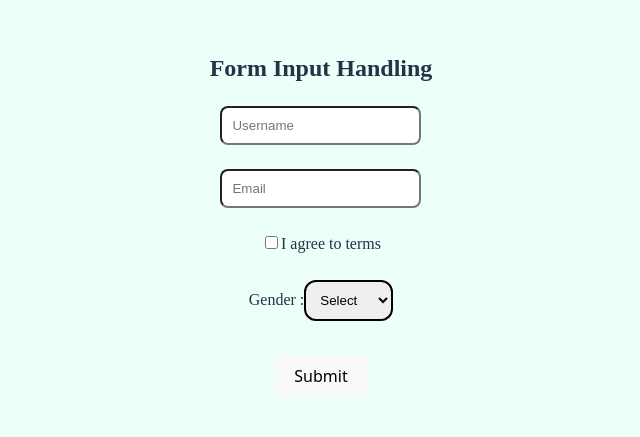
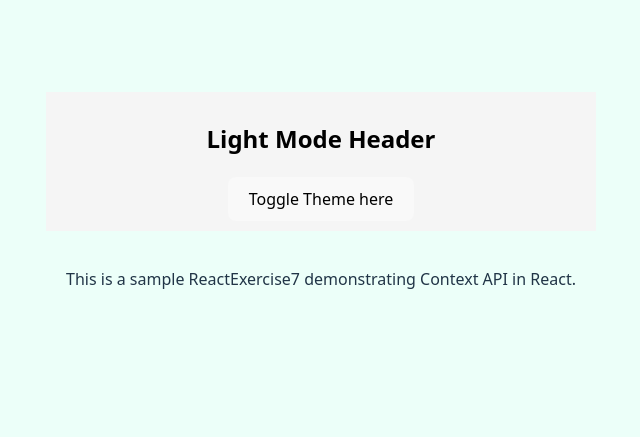
Before and after one commit to kuldeeepkumar/Training, a React (Vite) app: page / in a window 1280 px wide. Shown: the part 191-628 px from the top of the page, without its empty margins (319-959 px from the left). Built offline with nearby package versions, Linux system fonts and the light colour scheme.

Commit message:
React Exercise 6 and 7 is  Done

```diff
--- a/src/App.jsx
+++ b/src/App.jsx
@@ -13,6 +13,8 @@ import ReactExercise2 from "./reactExercises/exercise2/ReactExercise2";
 import ReactExercise3 from "./reactExercises/exercise3/ReactExercise3";
 import ReactExercise4 from "./reactExercises/exercise4/ReactExercise4";
 import ReactExercise5 from "./reactExercises/exercise5/ReactExercise5";
+import ReactExercise6 from "./reactExercises/exercise6/ReactExercise6";
+import ReactExercise7 from "./reactExercises/exercise7/ReactExercise7";
 
 
 function App() {
@@ -38,7 +40,9 @@ function App() {
     {/* <ReactExercise2/> */}
     {/* <ReactExercise3/> */}
     {/* <ReactExercise4/> */}
-    <ReactExercise5/>
+    {/* <ReactExercise5/> */}
+    {/* <ReactExercise6/> */}
+    <ReactExercise7/>
     </>
   );
 }
--- /dev/null
+++ b/src/reactExercises/exercise6/MountExample.jsx
@@ -0,0 +1,22 @@
+import React, { useEffect } from "react";
+
+const MountExample = () => {
+  // This useEffect runs only once when the component mounts
+  useEffect(() => {
+    console.log("Component mounted");
+
+    // Optional cleanup (used during unmounting)
+    return () => {
+      console.log("Cleanup on unmount");
+    };
+  }, []); // empty dependency array ensures it runs only once after first render
+
+  return (
+    <div>
+      <h2>Mounting Example</h2>
+      <p>This component logs to console when it mounts and unmounts.</p>
+    </div>
+  );
+}
+
+export default MountExample;
--- /dev/null
+++ b/src/reactExercises/exercise6/ReactExercise6.jsx
@@ -0,0 +1,27 @@
+import React, { useState } from "react";
+
+import MountExample from "./MountExample";
+import UnmountExample from "./UnmountExample";
+import UpdateExample from "./UpdateExample";
+
+const ReactExercise6 = () => {
+  const [show, setShow] = useState(false);
+
+  return (
+    <div>
+      <button onClick={() => setShow(!show)}>
+        {show ? "Hide Component" : "Show Component"}
+      </button>
+
+      {show && (
+        <div>
+          {/* <MountExample /> */}
+          {/* <UnmountExample /> */}
+          <UpdateExample />
+        </div>
+      )}
+    </div>
+  );
+};
+
+export default ReactExercise6;
--- /dev/null
+++ b/src/reactExercises/exercise6/UnmountExample.jsx
@@ -0,0 +1,25 @@
+import React, { useEffect } from "react";
+
+const UnmountExample = () => {
+  // Simulate a side effect like a timer or subscription
+  useEffect(() => {
+    const intervalId = setInterval(() => {
+      console.log("Timer running...");
+    }, 1000);
+
+    // Cleanup function to stop the timer when the component unmounts
+    return () => {
+      clearInterval(intervalId);
+      console.log("Timer cleaned up on unmount");
+    };
+  }, []); // run once on mount
+
+  return (
+    <div>
+      <h2>Unmounting Example</h2>
+      <p>Check the console for timer logs. When unmounted, it stops.</p>
+    </div>
+  );
+};
+
+export default UnmountExample;
--- /dev/null
+++ b/src/reactExercises/exercise6/UpdateExample.jsx
@@ -0,0 +1,21 @@
+import React, { useEffect, useState } from "react";
+
+function UpdateExample() {
+  const [count, setCount] = useState(0);
+
+  // This useEffect runs every time `count` changes
+
+  useEffect(() => {
+    console.log(" Component updated - Count:", count);
+  }, [count]); // dependency array with `count` causes effect to run on count change
+
+  return (
+    <div>
+      <h2>Updating Example</h2>
+      <p>Count: {count}</p>
+      <button onClick={() => setCount(count + 1)}>Increase Count</button>
+    </div>
+  );
+}
+
+export default UpdateExample;
--- /dev/null
+++ b/src/reactExercises/exercise7/Header.jsx
@@ -0,0 +1,24 @@
+import React, { useContext } from "react";
+
+import { ThemeContext } from "./ThemeContext";
+
+function Header() {
+  // Access context using useContext
+  const { isDarkTheme, toggleTheme, name } = useContext(ThemeContext);
+  console.log("isDarkTheme:", isDarkTheme);
+
+  return (
+    <header
+      style={{
+        backgroundColor: isDarkTheme ? "#333" : "#f5f5f5",
+        color: isDarkTheme ? "#fff" : "#000",
+        padding: "10px",
+        textAlign: "center",
+      }}>
+      <h2>{isDarkTheme ? "Dark Mode" : "Light Mode"} Header</h2>
+      <button onClick={toggleTheme}>Toggle Theme {name}</button>
+    </header>
+  );
+}
+
+export default Header;
--- /dev/null
+++ b/src/reactExercises/exercise7/ReactExercise7.jsx
@@ -0,0 +1,19 @@
+import Header from "./Header";
+import React from "react";
+import { ThemeProvider } from "./ThemeContext";
+
+function ReactExercise7() {
+  return (
+    // Wrap your ReactExercise7 inside ThemeProvider to give access to context
+    <ThemeProvider>
+      <div>
+        <Header />
+        <p style={{ padding: "20px" }}>
+          This is a sample ReactExercise7 demonstrating Context API in React.
+        </p>
+      </div>
+    </ThemeProvider>
+  );
+}
+
+export default ReactExercise7;
--- /dev/null
+++ b/src/reactExercises/exercise7/ThemeContext.jsx
@@ -0,0 +1,22 @@
+import React, { createContext, useState } from "react";
+
+// Step 1: Create the context
+export const ThemeContext = createContext();
+
+// Step 2: Create the provider component
+export function ThemeProvider({ children }) {
+  const [isDarkTheme, setIsDarkTheme] = useState(false);
+  const [name, setName] = useState("here");
+
+  // Function to toggle theme
+  const toggleTheme = () => {
+    setIsDarkTheme((prevTheme) => !prevTheme);
+  };
+
+  return (
+    // Step 3: Provide the context value to children
+    <ThemeContext.Provider value={{ isDarkTheme, toggleTheme, name, setName }}>
+      {children}
+    </ThemeContext.Provider>
+  );
+}
```
